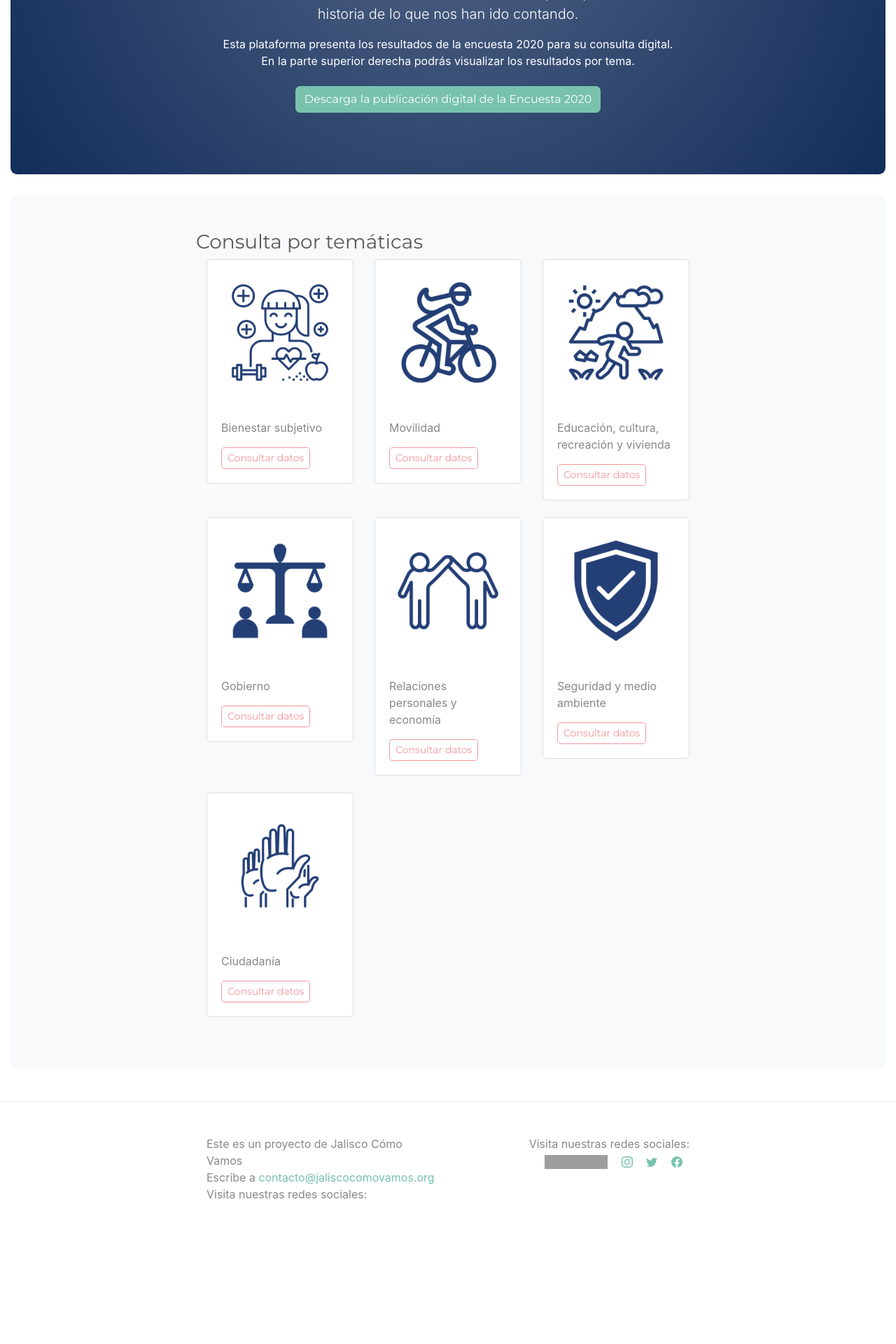
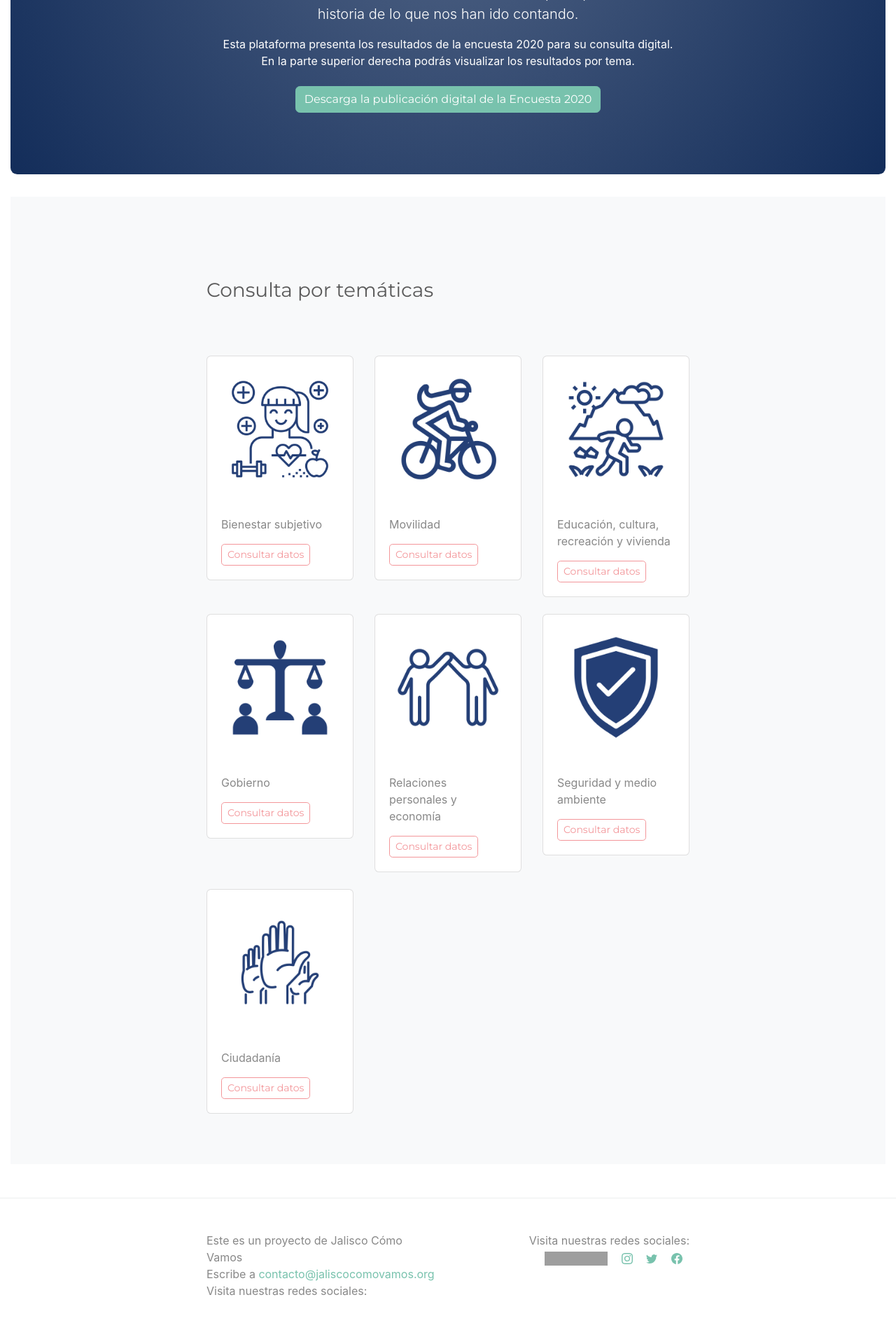
Before and after one commit to JaliscoComoVamos/epc2020, a Jekyll site: the page built from index.md, in a window 1280 px wide. Shown: the part 673-2593 px from the top of the page at 70% size. Built offline with Jekyll 4.4.1, drawn with Linux system fonts in a browser that asks for light colours; before the commit the page ends 2455 px from its top, so only the background shows below that; grey boxes are pictures that could not be loaded.

Commit message:
Update index.md

```diff
--- a/index.md
+++ b/index.md
@@ -24,7 +24,7 @@ title: Bootstrap 4 Github Pages
       <div class="album py-5 bg-light">
         <div class="container">
 
-          <div class="row">
+          <div class="row" style="margin:10% 0;">
             <h3 class="text-center center-text">Consulta por temáticas</h3>
           </div>
           <div class="row">
```
